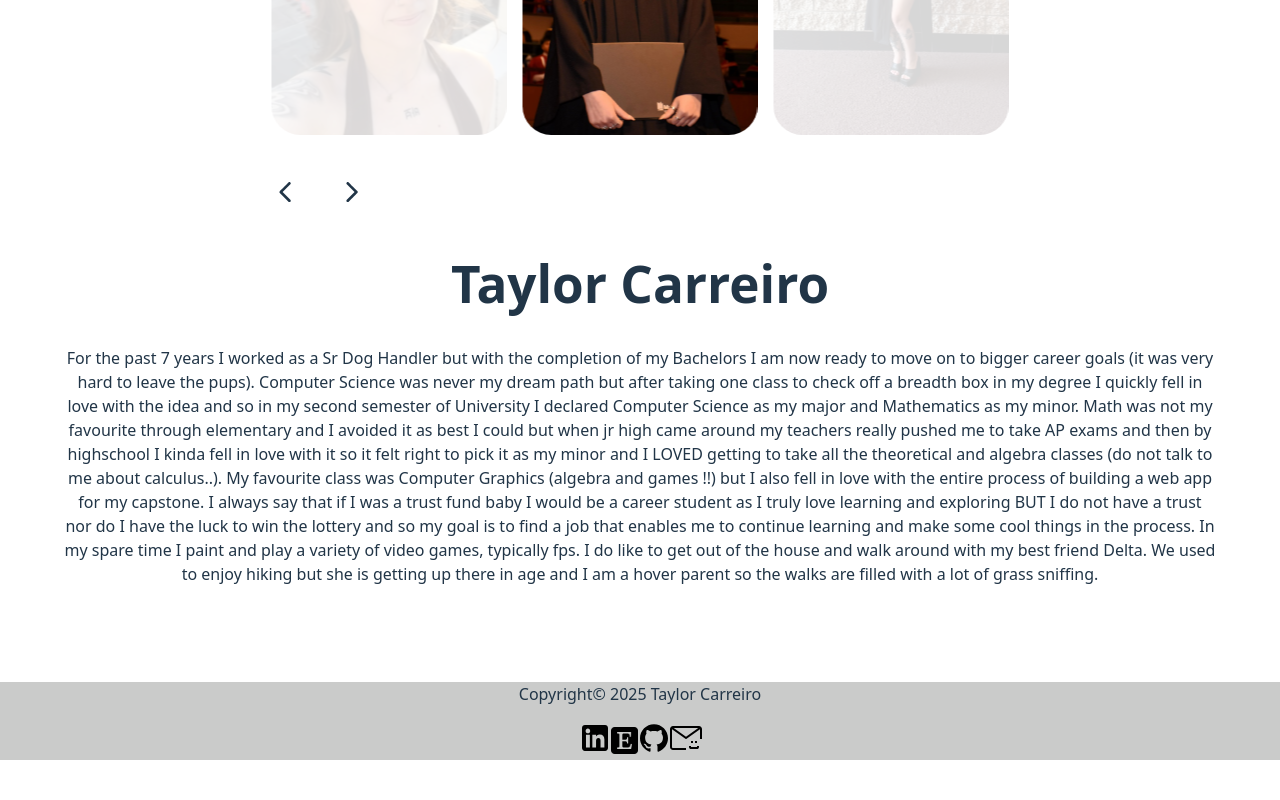
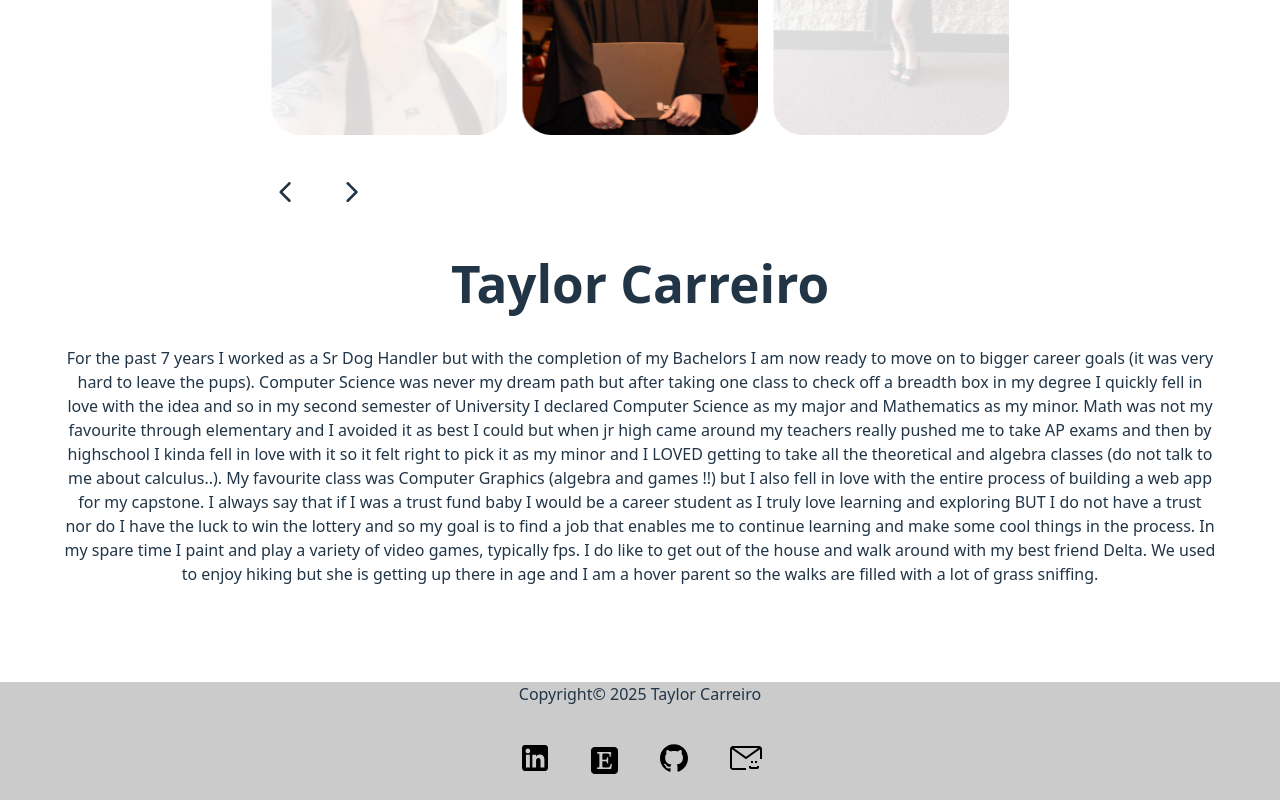
Before and after one commit to TayCarr/TayCarr.github.io, a React (Vite) app: page /Homepage in a window 1280 px wide. Shown: the part 217-1017 px from the top of the page. Before the commit the page ends 977 px from the top, so only its background shows below. Built offline with nearby package versions, Linux system fonts and the light colour scheme.

Commit message:
added "jump" to icons

```diff
--- a/src/css/footer.css
+++ b/src/css/footer.css
@@ -23,15 +23,20 @@ footer {
     box-sizing: border-box; /* Ensures padding and border are included in the 100% width */
 
     /*TODO
-        colour span across
         click after colour
         arrange icons
         change copyright text
     */
 
 }
+img[class$='-icon'] { /*img[class*='-icon']*/
+    margin: 20px;
+    position: relative;
+    transition: transform 0.4s ease;
+    transform: translateY(0px);
 
-body {
-    padding: 0%;
-    margin: 0%;
+}
+
+img[class$='-icon']:hover {
+    transform: translateY(-5px)
   }
```
